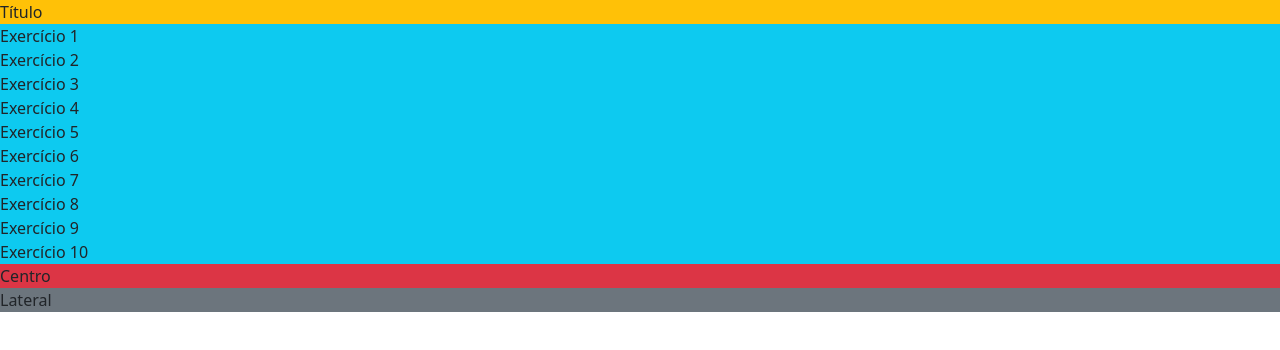
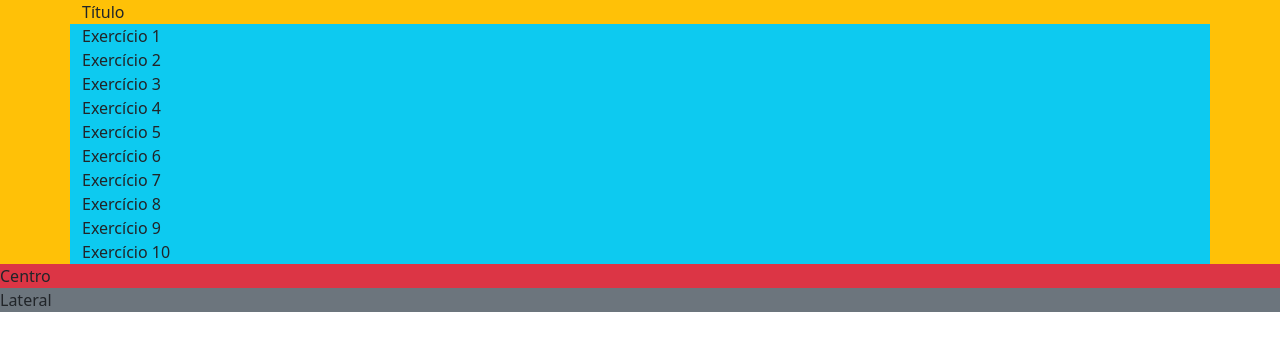
Before and after one commit to caiquefrd/Faculdade, a plain HTML site: page Desenvolvimento Web/Exercicios Aula 5 - Bootstrapp/Exercicio1.html in a window 1280 px wide. Drawn offline with nearby package versions, Linux system fonts and the light colour scheme.

Commit message:
atualização exercícios bootstrap

```diff
--- a/Desenvolvimento Web/Exercicios Aula 5 - Bootstrapp/Exercicio1.html
+++ b/Desenvolvimento Web/Exercicios Aula 5 - Bootstrapp/Exercicio1.html
@@ -9,14 +9,14 @@
     </scrips>
 </head>
 <body>
-    <div class=" bg-warning">
+    <div class="bg-warning">
         <div>
-          <div>
+          <div class="container-lg">
             Título
           </div>
         </div>
         <div>
-          <div class="bg-info">
+          <div class="bg-info container-lg col-xl-12">
             <div>Exercício 1</div>
             <div>Exercício 2</div>
             <div>Exercício 3</div>
```
Also changed, not shown: 1 other file.
